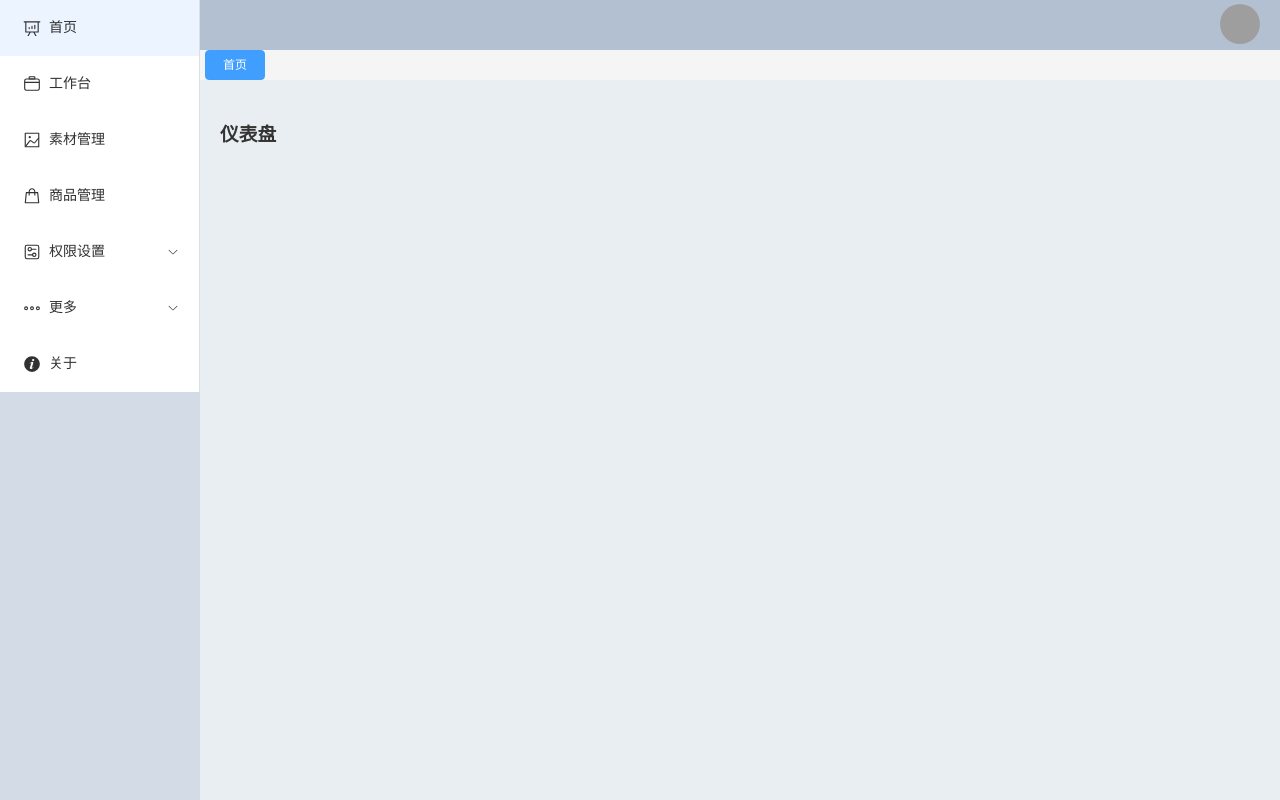
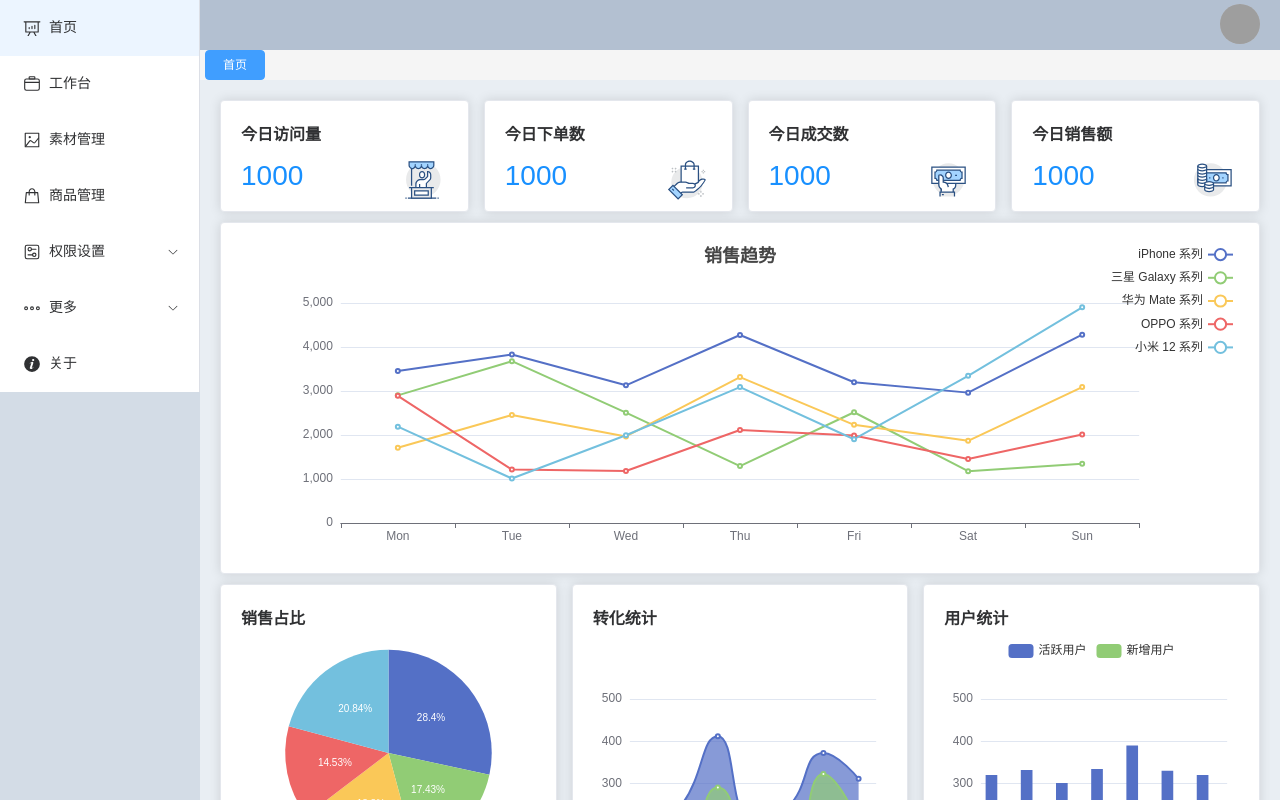
Before and after one commit to yikafu/vite-admin-system, a Vue app: page / in a window 1280 px wide. Built offline with nearby package versions, Linux system fonts and the light colour scheme; grey boxes are pictures that could not be loaded.

Commit message:
首页基本完成😂

```diff
--- a/src/views/commodity/index.vue
+++ b/src/views/commodity/index.vue
@@ -3,13 +3,17 @@
     <el-table :data="commoditylist" stripe height="94%">
       <el-table-column type="selection" width="55" />
       <el-table-column prop="id" label="ID" width="150" />
-      <el-table-column prop="name" label="Name" width="150"/>
-      <el-table-column prop="price" label="Price" width="150"/>
-      <el-table-column prop="product" label="Product" width="150"/>
-      <el-table-column prop="quantity" label="Quantity" width="150"/>
+      <el-table-column prop="name" label="Name" width="150" />
+      <el-table-column prop="price" label="Price" width="150" />
+      <el-table-column prop="product" label="Product" width="150" />
+      <el-table-column prop="quantity" label="Quantity" width="150" />
       <el-table-column align="right">
         <template #header>
-          <el-input v-model="search" size="small" placeholder="Type to search" />
+          <el-input
+            v-model="search"
+            size="small"
+            placeholder="Type to search"
+          />
         </template>
         <template #default="scope">
           <el-button size="small" @click="handleEdit(scope.$index, scope.row)"
@@ -28,26 +32,24 @@
 </template>
 
 <script setup>
-import data from "../../data/commodity.js";
-import axios from "axios";
-import { reactive, onBeforeMount,computed, ref} from "vue";
+import { commoditydata } from "../../data/data.js";
+import { ref } from "vue";
 
-const commoditylist = data;
+const commoditylist = commoditydata;
 
-const search = ref('')
+const search = ref("");
 
 const handleEdit = (index, row) => {
-  console.log(index, row)
-}
+  console.log(index, row);
+};
 const handleDelete = (index, row) => {
-  console.log(index, row)
-}
-
+  console.log(index, row);
+};
 </script>
 
 <style scoped>
 .commodity-table {
   width: 100%;
-  height: 100%;
+  height: calc(100% - 50px);
 }
 </style>
--- a/src/views/dashboard/index.vue
+++ b/src/views/dashboard/index.vue
@@ -1,14 +1,294 @@
 <template>
-    <h1>仪表盘</h1>
+  <!-- 小卡片区域 -->
+  <el-row :gutter="15">
+    <el-col :span="6">
+      <el-card id="ant-card">
+        <div id="title">今日访问量</div>
+        <div id="data">
+          1000
+          <img src="../../../public/shop.svg" alt="" />
+        </div>
+      </el-card>
+    </el-col>
+    <el-col :span="6">
+      <el-card id="ant-card">
+        <div id="title">今日下单数</div>
+        <div id="data">
+          1000
+          <img src="../../../public/sale.svg" alt="" />
+        </div>
+      </el-card>
+    </el-col>
+    <el-col :span="6">
+      <el-card id="ant-card">
+        <div id="title">今日成交数</div>
+        <div id="data">
+          1000
+          <img src="../../../public/pay.svg" alt="" />
+        </div>
+      </el-card>
+    </el-col>
+    <el-col :span="6">
+      <el-card id="ant-card">
+        <div id="title">今日销售额</div>
+        <div id="data">
+          1000
+          <img src="../../../public/money.svg" alt="" />
+        </div>
+      </el-card>
+    </el-col>
+  </el-row>
+  <!-- 折线图 -->
+  <el-row>
+    <el-col :span="24">
+      <el-card style="height: 350px">
+        <div id="echart1"></div>
+      </el-card>
+    </el-col>
+  </el-row>
+  <!-- 图表区域 -->
+  <el-row :gutter="15">
+    <!-- 饼图 -->
+    <el-col :span="8">
+      <el-card id="ant-echart">
+        <div id="title">销售占比</div>
+        <div id="echart2"></div>
+      </el-card>
+    </el-col>
+    <el-col :span="8">
+      <el-card id="ant-echart">
+        <div id="title">转化统计</div>
+        <div id="echart3"></div>
+      </el-card>
+    </el-col>
+    <el-col :span="8">
+      <el-card id="ant-echart">
+        <div id="title">用户统计</div>
+        <div id="echart4"></div>
+      </el-card>
+    </el-col>
+  </el-row>
 </template>
 
-<script>
-export default {
+<script setup>
+import { onMounted } from "vue";
+import * as echarts from "echarts";
+import {
+  dashboardChart,
+  conversionChart,
+  activeUserChart,
+} from "../../data/data.js";
+// 折线图--销售趋势
+const lineEchart = () => {
+  const option = {
+    title: {
+      text: "销售趋势",
+      left: "center",
+    },
+    tooltip: {
+      trigger: "axis",
+    },
+    legend: {
+      x: "right",
+      orient: "vertical",
+    },
+    xAxis: {
+      type: "category",
+      data: ["Mon", "Tue", "Wed", "Thu", "Fri", "Sat", "Sun"],
+    },
+    yAxis: {
+      type: "value",
+      min: 0,
+      max: 5000,
+      interval: 1000,
+    },
+    series: dashboardChart.map((item) => {
+      return {
+        name: item.name,
+        type: "line",
+        data: item.data,
+      };
+    }),
+  };
+  echarts.init(document.getElementById("echart1")).setOption(option);
+};
+// 饼图--销售占比
+const pieEchart = () => {
+  // 数据处理
+  const chartdata = dashboardChart.map((item) => {
+    return {
+      name: item.name,
+      value: item.data.reduce((a, b) => a + b),
+    };
+  });
 
-}
-console.log('dashboard')
+  const option = {
+    tooltip: {
+      trigger: "item",
+      confine: true,
+    },
+    legend: {
+      show: true,
+      icon: "circle",
+      itemWidth: 8,
+      top: "bottom",
+    },
+    series: [
+      {
+        name: "销售统计",
+        label: {
+          show: true,
+          position: "inside",
+          formatter: "{d}%",
+          fontSize: 10,
+          color: "#fff",
+        },
+        type: "pie",
+        center: ["50%", "38%"],
+        radius: "70%",
+        data: chartdata,
+      },
+    ],
+  };
+  echarts.init(document.getElementById("echart2")).setOption(option);
+};
+//折线面积图--转化统计
+const lineAreaEchart = () => {
+  const option = {
+    tooltip: {
+      trigger: "axis",
+    },
+    xAxis: {
+      type: "category",
+      data: ["Mon", "Tue", "Wed", "Thu", "Fri", "Sat", "Sun"],
+    },
+    yAxis: {
+      type: "value",
+      boundaryGap: [0, 0.1],
+    },
+    grid: {
+      left: "3%",
+      right: "4%",
+      bottom: "3%",
+      containLabel: true,
+    },
+    series: [
+      {
+        name: "访问量",
+        type: "line",
+        smooth: true,
+        areaStyle: {},
+        data: [].concat(conversionChart.map((item) => item.visits)),
+      },
+      {
+        name: "交易量",
+        type: "line",
+        smooth: true,
+        areaStyle: {},
+        data: [].concat(conversionChart.map((item) => item.sales)),
+      },
+      {
+        name: "转化率",
+        type: "line",
+        data: conversionChart.map((item) => {
+          // 转化率=交易量/访问量*100 保留2位小数 加上%
+          return ((item.sales / item.visits) * 100).toFixed(2) + "%";
+        }),
+      },
+    ],
+  };
+  echarts.init(document.getElementById("echart3")).setOption(option);
+};
+// 条形图--用户活跃度
+const barEchart = () => {
+  const option = {
+    tooltip: {
+      trigger: "axis",
+      axisPointer: {
+        type: "shadow",
+      },
+    },
+    legend: {},
+    grid: {
+      left: "3%",
+      right: "4%",
+      bottom: "3%",
+      containLabel: true,
+    },
+    yAxis: {
+      type: "value",
+      boundaryGap: [0, 0.1],
+    },
+    xAxis: {
+      type: "category",
+      data: ["Mon", "Tue", "Wed", "Thu", "Fri", "Sat", "Sun"],
+    },
+    series: [
+      {
+        name: "活跃用户",
+        type: "bar",
+        data: [].concat(activeUserChart.map((item) => item.num)),
+      },
+      {
+        name: "新增用户",
+        type: "bar",
+        data: [].concat(activeUserChart.map((item) => item.new)),
+      },
+    ],
+  };
+  echarts.init(document.getElementById("echart4")).setOption(option);
+};
+
+onMounted(() => {
+  lineEchart();
+  pieEchart();
+  lineAreaEchart();
+  barEchart();
+});
 </script>
 
-<style>
-
+<style scoped>
+.el-row {
+  margin-bottom: 10px;
+}
+.el-row:last-child {
+  margin-bottom: 0;
+}
+.el-col {
+  border-radius: 4px;
+}
+#ant-card {
+  height: 110px;
+}
+#ant-card #data {
+  height: 50px;
+  font-size: 28px;
+  font-family: Arial, Helvetica, sans-serif;
+  color: #1890ff;
+  margin-bottom: 10px;
+  line-height: 1.5;
+  display: flex;
+  justify-content: space-between;
+}
+#title {
+  font-size: 16px;
+  font-weight: bold;
+  margin-bottom: 10px;
+  text-align: left;
+  margin-bottom: 10px;
+}
+#echart {
+  height: 350px;
+}
+#echart1 {
+  width: 100%;
+  height: 350px;
+}
+#echart2,
+#echart3,
+#echart4 {
+  width: 100%;
+  height: 300px;
+  margin-right: 10px;
+}
 </style>
```
